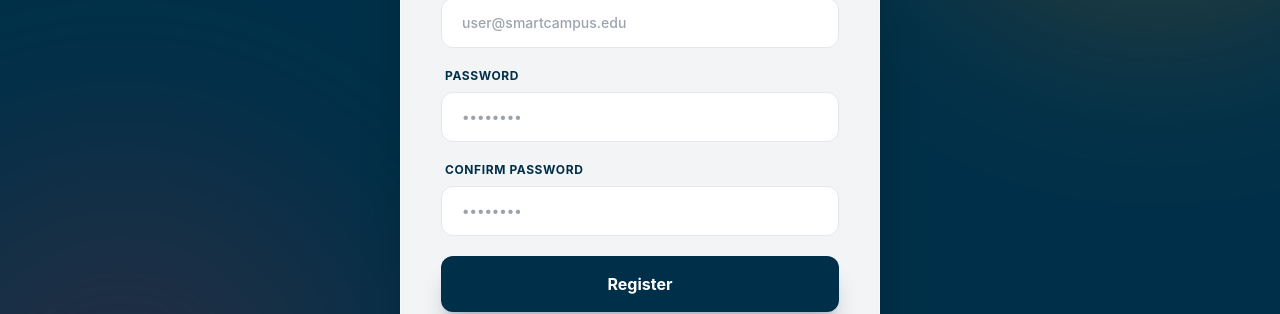
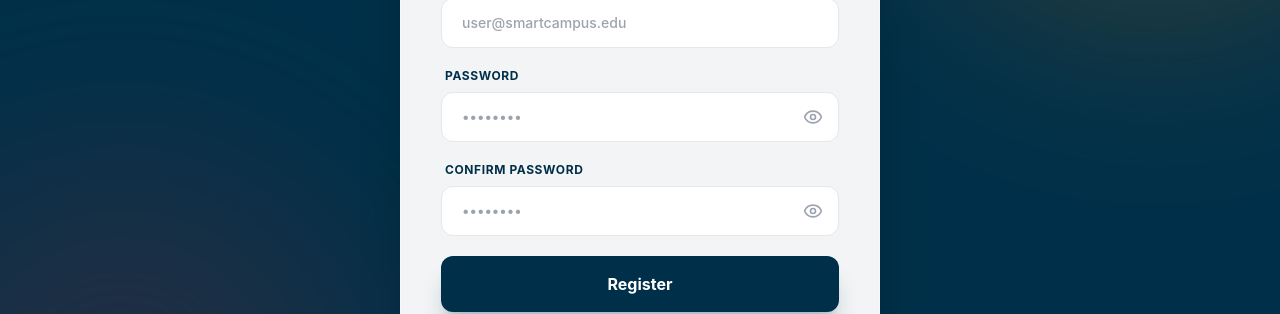
Before and after one commit to Darshik-an/it3030-paf-2026-smart-campus-group-WE-117-1.2, a React (Vite) app in the folder frontend/: page /signup in a window 1280 px wide. Shown: the part 381-695 px from the top of the page. Built offline with nearby package versions, Linux system fonts and the light colour scheme.

Commit message:
Add password visibility toggles to auth pages

```diff
--- a/frontend/src/pages/LoginPage.jsx
+++ b/frontend/src/pages/LoginPage.jsx
@@ -1,13 +1,14 @@
 import { useState } from 'react';
 import { Navigate, Link } from 'react-router-dom';
 import { useAuth } from '../context/AuthContext';
-import { X } from 'lucide-react';
+import { X, Eye, EyeOff } from 'lucide-react';
 import api from '../services/api';
 
 export default function LoginPage() {
   const { user, login, loading } = useAuth();
   const [email, setEmail] = useState('');
   const [password, setPassword] = useState('');
+  const [showPassword, setShowPassword] = useState(false);
   const [error, setError] = useState('');
 
   if (user) return <Navigate to="/dashboard" />;
@@ -59,14 +60,23 @@
           </div>
           <div>
             <label className="block text-xs font-bold text-[#003049] uppercase tracking-wider mb-2 ml-1">Password</label>
+            <div className="relative">
               <input
-              type="password"
+                type={showPassword ? "text" : "password"}
                 placeholder="••••••••"
                 value={password}
                 onChange={(e) => setPassword(e.target.value)}
-              className="w-full px-5 py-3.5 rounded-xl border border-gray-200 text-sm transition-all focus:border-[#F77F00] focus:ring-4 focus:ring-[#F77F00]/10 outline-none font-medium"
+                className="w-full px-5 py-3.5 pr-12 rounded-xl border border-gray-200 text-sm transition-all focus:border-[#F77F00] focus:ring-4 focus:ring-[#F77F00]/10 outline-none font-medium"
                 required
               />
+              <button
+                type="button"
+                onClick={() => setShowPassword(!showPassword)}
+                className="absolute right-4 top-1/2 -translate-y-1/2 text-gray-400 hover:text-gray-600 transition-colors"
+              >
+                {showPassword ? <EyeOff className="w-5 h-5" /> : <Eye className="w-5 h-5" />}
+              </button>
+            </div>
           </div>
 
           <button
--- a/frontend/src/pages/SignupPage.jsx
+++ b/frontend/src/pages/SignupPage.jsx
@@ -1,7 +1,7 @@
 import { useState } from 'react';
 import { Navigate, Link, useNavigate } from 'react-router-dom';
 import { useAuth } from '../context/AuthContext';
-import { X } from 'lucide-react';
+import { X, Eye, EyeOff } from 'lucide-react';
 import api from '../services/api';
 
 export default function SignupPage() {
@@ -13,6 +13,8 @@
   const [email, setEmail] = useState('');
   const [password, setPassword] = useState('');
   const [confirmPassword, setConfirmPassword] = useState('');
+  const [showPassword, setShowPassword] = useState(false);
+  const [showConfirmPassword, setShowConfirmPassword] = useState(false);
   const [error, setError] = useState('');
 
   if (user) return <Navigate to="/dashboard" />;
@@ -114,14 +116,24 @@
           </div>
           <div>
             <label className="block text-xs font-bold text-[#003049] uppercase tracking-wider mb-2 ml-1">Password</label>
+            <div className="relative">
               <input
-              type="password"
+                type={showPassword ? "text" : "password"}
                 placeholder="••••••••"
                 value={password}
                 onChange={(e) => setPassword(e.target.value)}
-              className="w-full px-5 py-3.5 rounded-xl border border-gray-200 text-sm transition-all focus:border-[#F77F00] focus:ring-4 focus:ring-[#F77F00]/10 outline-none font-medium"
+                className="w-full px-5 py-3.5 pr-12 rounded-xl border border-gray-200 text-sm transition-all focus:border-[#F77F00] focus:ring-4 focus:ring-[#F77F00]/10 outline-none font-medium"
                 required
               />
+              <button
+                type="button"
+                onClick={() => setShowPassword(!showPassword)}
+                className="absolute right-4 top-1/2 -translate-y-1/2 text-gray-400 hover:text-gray-600 transition-colors"
+                tabIndex="-1"
+              >
+                {showPassword ? <EyeOff className="w-5 h-5" /> : <Eye className="w-5 h-5" />}
+              </button>
+            </div>
             {password && (
               <div className="mt-2 ml-1">
                 <div className="flex justify-between items-center mb-1">
@@ -138,14 +150,24 @@
           </div>
           <div>
             <label className="block text-xs font-bold text-[#003049] uppercase tracking-wider mb-2 ml-1">Confirm Password</label>
+            <div className="relative">
               <input
-              type="password"
+                type={showConfirmPassword ? "text" : "password"}
                 placeholder="••••••••"
                 value={confirmPassword}
                 onChange={(e) => setConfirmPassword(e.target.value)}
-              className="w-full px-5 py-3.5 rounded-xl border border-gray-200 text-sm transition-all focus:border-[#F77F00] focus:ring-4 focus:ring-[#F77F00]/10 outline-none font-medium"
+                className="w-full px-5 py-3.5 pr-12 rounded-xl border border-gray-200 text-sm transition-all focus:border-[#F77F00] focus:ring-4 focus:ring-[#F77F00]/10 outline-none font-medium"
                 required
               />
+              <button
+                type="button"
+                onClick={() => setShowConfirmPassword(!showConfirmPassword)}
+                className="absolute right-4 top-1/2 -translate-y-1/2 text-gray-400 hover:text-gray-600 transition-colors"
+                tabIndex="-1"
+              >
+                {showConfirmPassword ? <EyeOff className="w-5 h-5" /> : <Eye className="w-5 h-5" />}
+              </button>
+            </div>
           </div>
 
           <button
```
Lines whose indentation alone changed are shown as unchanged.
